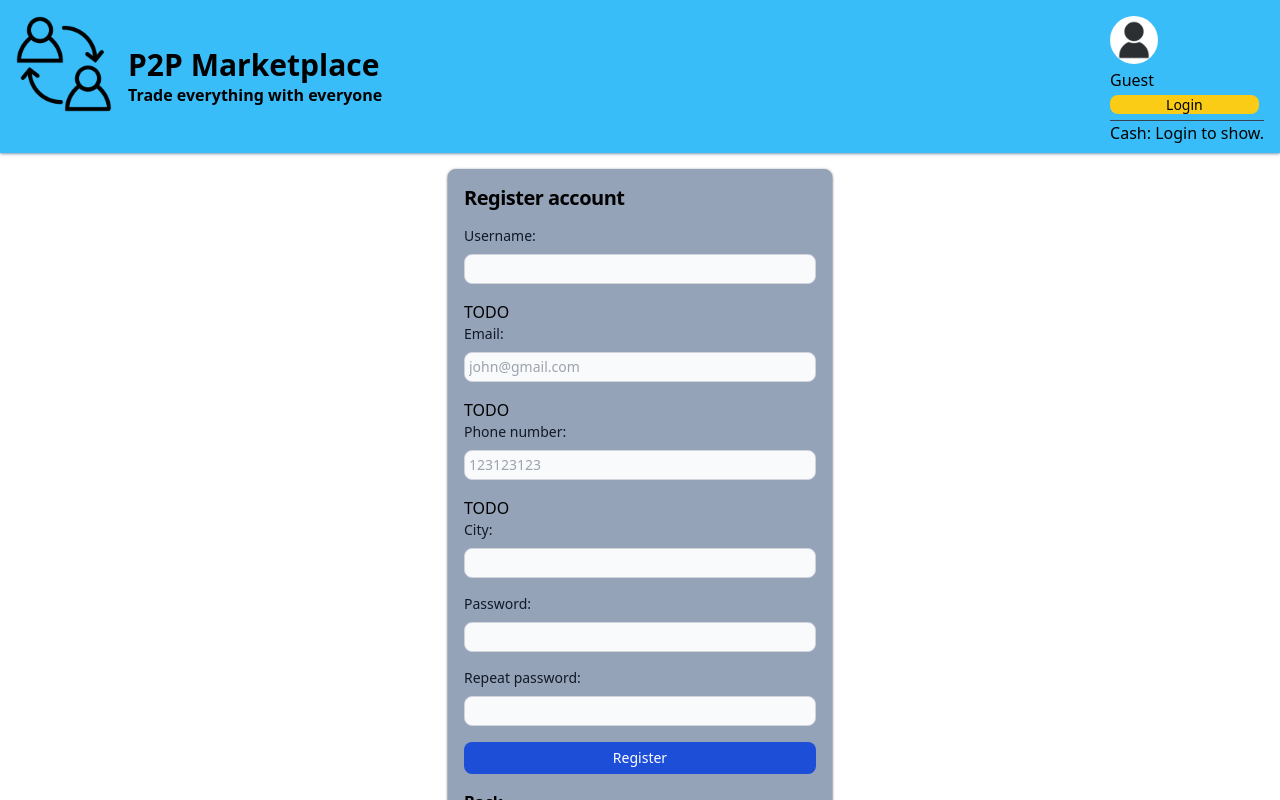
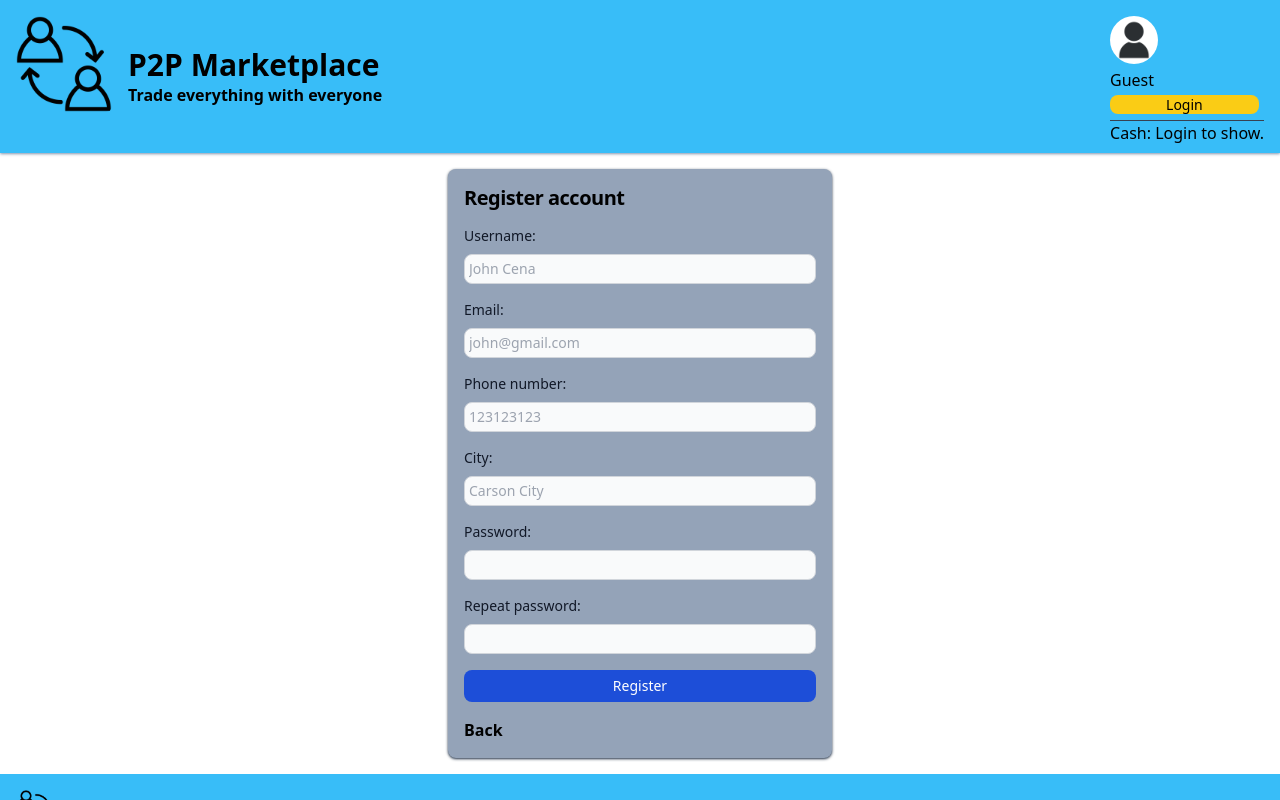
Before and after one commit to Jarda236/p2p-marketplace, a React (Vite) app in the folder frontend/: page /auth/register in a window 1280 px wide. Both pictures are taken after a click on the button "Logout". Shown: the top 800 px of the page. Built offline with nearby package versions, Linux system fonts and the light colour scheme.

Commit message:
feat: register fix

```diff
--- a/frontend/src/components/Authentification/Register/Register.tsx
+++ b/frontend/src/components/Authentification/Register/Register.tsx
@@ -1,12 +1,15 @@
 import {FC, useState} from "react";
 import {NavLink, useNavigate} from "react-router-dom";
-import {object, ref, string} from "yup";
+import {number, object, ref, string} from "yup";
 import {SubmitHandler, useForm} from "react-hook-form";
 import {yupResolver} from "@hookform/resolvers/yup";
 import { AuthApi } from "../../../services";
 
 type RegisterFormData = {
     username: string;
+    email: string;
+    phone: number;
+    city: string;
     password: string;
     passwordRepeat: string;
 };
@@ -19,6 +22,15 @@ type RegistrationRequest = {
 const schema = object().shape({
     username: string()
         .required("Username is required."),
+    email: string()
+        .email("Enter valid email.")
+        .required("Email is required."),
+    phone: number()
+        .min(900000000, "Enter valid number.")
+        .max(421999999999, "Enter valid number.")
+        .required("Phone number is required."),
+    city: string()
+        .required("City is required."),
     password: string()
         .required("Password is required."),
     passwordRepeat: string()
@@ -50,39 +62,75 @@ const Register: FC = () => {
             Register account
         </h2>
         {success ?
-            <h3>Úspešne ste sa zaregistrovali!</h3> :
+            <h3>Successfully registered!</h3> :
             <form action="#" onSubmit={handleSubmit(onSubmit)} className="space-y-4">
                 <div>
-                    <label htmlFor="username" className="block mb-2 text-sm font-medium text-gray-900">Username:</label>
-                    <input type="text" {...register("username")} className="bg-gray-50 border border-gray-300 text-gray-900 sm:text-sm rounded-lg focus:ring-blue-600 focus:border-blue-600 block w-full p-1"/>
+                    <label
+                        htmlFor="username"
+                        className="block mb-2 text-sm font-medium text-gray-900">Username:</label>
+                    <input
+                        type="text"
+                        {...register("username")}
+                        placeholder="John Cena"
+                        className="bg-gray-50 border border-gray-300 text-gray-900 sm:text-sm rounded-lg focus:ring-blue-600 focus:border-blue-600 block w-full p-1"/>
                     {isSubmitted && errors.username && <span>{errors.username.message}</span>}
                 </div>
                 <div>
-                    TODO
-                    <label htmlFor="email" className="block mb-2 text-sm font-medium text-gray-900">Email:</label>
-                    <input type="email" placeholder="john@gmail.com"        className="bg-gray-50 border border-gray-300 text-gray-900 sm:text-sm rounded-lg focus:ring-blue-600 focus:border-blue-600 block w-full p-1"/>
+                    <label
+                        htmlFor="email"
+                        className="block mb-2 text-sm font-medium text-gray-900">Email:</label>
+                    <input
+                        type="email"
+                        {...register("email")}
+                        placeholder="john@gmail.com"
+                        className="bg-gray-50 border border-gray-300 text-gray-900 sm:text-sm rounded-lg focus:ring-blue-600 focus:border-blue-600 block w-full p-1"/>
+                    {isSubmitted && errors.email && <span>{errors.email.message}</span>}
                 </div>
                 <div>
-                    TODO
-                    <label htmlFor="phoneNumber" className="block mb-2 text-sm font-medium text-gray-900">Phone number:</label>
-                    <input type="number" placeholder="123123123"          className="bg-gray-50 border border-gray-300 text-gray-900 sm:text-sm rounded-lg focus:ring-blue-600 focus:border-blue-600 block w-full p-1"/>
+                    <label
+                        htmlFor="phone"
+                        className="block mb-2 text-sm font-medium text-gray-900">Phone number:</label>
+                    <input
+                        type="number"
+                        {...register("phone")}
+                        placeholder="123123123"
+                        className="bg-gray-50 border border-gray-300 text-gray-900 sm:text-sm rounded-lg focus:ring-blue-600 focus:border-blue-600 block w-full p-1"/>
+                    {isSubmitted && errors.phone && <span>{errors.phone.message}</span>}
                 </div>
                 <div>
-                    TODO
-                    <label htmlFor="city" className="block mb-2 text-sm font-medium text-gray-900">City:</label>
-                    <input type="text"          className="bg-gray-50 border border-gray-300 text-gray-900 sm:text-sm rounded-lg focus:ring-blue-600 focus:border-blue-600 block w-full p-1"/>
+                    <label
+                        htmlFor="city"
+                        className="block mb-2 text-sm font-medium text-gray-900">City:</label>
+                    <input
+                        type="text"
+                        {...register("city")}
+                        placeholder="Carson City"
+                        className="bg-gray-50 border border-gray-300 text-gray-900 sm:text-sm rounded-lg focus:ring-blue-600 focus:border-blue-600 block w-full p-1"/>
+                    {isSubmitted && errors.city && <span>{errors.city.message}</span>}
                 </div>
                 <div>
-                    <label htmlFor="password" className="block mb-2 text-sm font-medium text-gray-900">Password:</label>
-                    <input type="password" {...register("password")} className="bg-gray-50 border border-gray-300 text-gray-900 sm:text-sm rounded-lg focus:ring-blue-600 focus:border-blue-600 block w-full p-1"/>
+                    <label
+                        htmlFor="password"
+                        className="block mb-2 text-sm font-medium text-gray-900">Password:</label>
+                    <input
+                        type="password"
+                        {...register("password")}
+                        className="bg-gray-50 border border-gray-300 text-gray-900 sm:text-sm rounded-lg focus:ring-blue-600 focus:border-blue-600 block w-full p-1"/>
                     {isSubmitted && errors.password && <span>{errors.password.message}</span>}
                 </div>
                 <div>
-                    <label htmlFor="passwordRepeat" className="block mb-2 text-sm font-medium text-gray-900">Repeat password:</label>
-                    <input type="password" {...register("passwordRepeat")} className="bg-gray-50 border border-gray-300 text-gray-900 sm:text-sm rounded-lg focus:ring-blue-600 focus:border-blue-600 block w-full p-1" />
+                    <label
+                        htmlFor="passwordRepeat"
+                        className="block mb-2 text-sm font-medium text-gray-900">Repeat password:</label>
+                    <input
+                        type="password"
+                        {...register("passwordRepeat")}
+                        className="bg-gray-50 border border-gray-300 text-gray-900 sm:text-sm rounded-lg focus:ring-blue-600 focus:border-blue-600 block w-full p-1" />
                     {isSubmitted && errors.passwordRepeat && <span>{errors.passwordRepeat.message}</span>}
                 </div>
-                <button type="submit" className=" w-full text-white bg-blue-700 hover:bg-blue-800 focus:ring-4 focus:ring-blue-300 font-medium rounded-lg text-sm py-1.5">
+                <button
+                    type="submit"
+                    className=" w-full text-white bg-blue-700 hover:bg-blue-800 focus:ring-4 focus:ring-blue-300 font-medium rounded-lg text-sm py-1.5">
                     Register
                 </button>
                 {success === false && <i>Username is taken.</i>}
```
